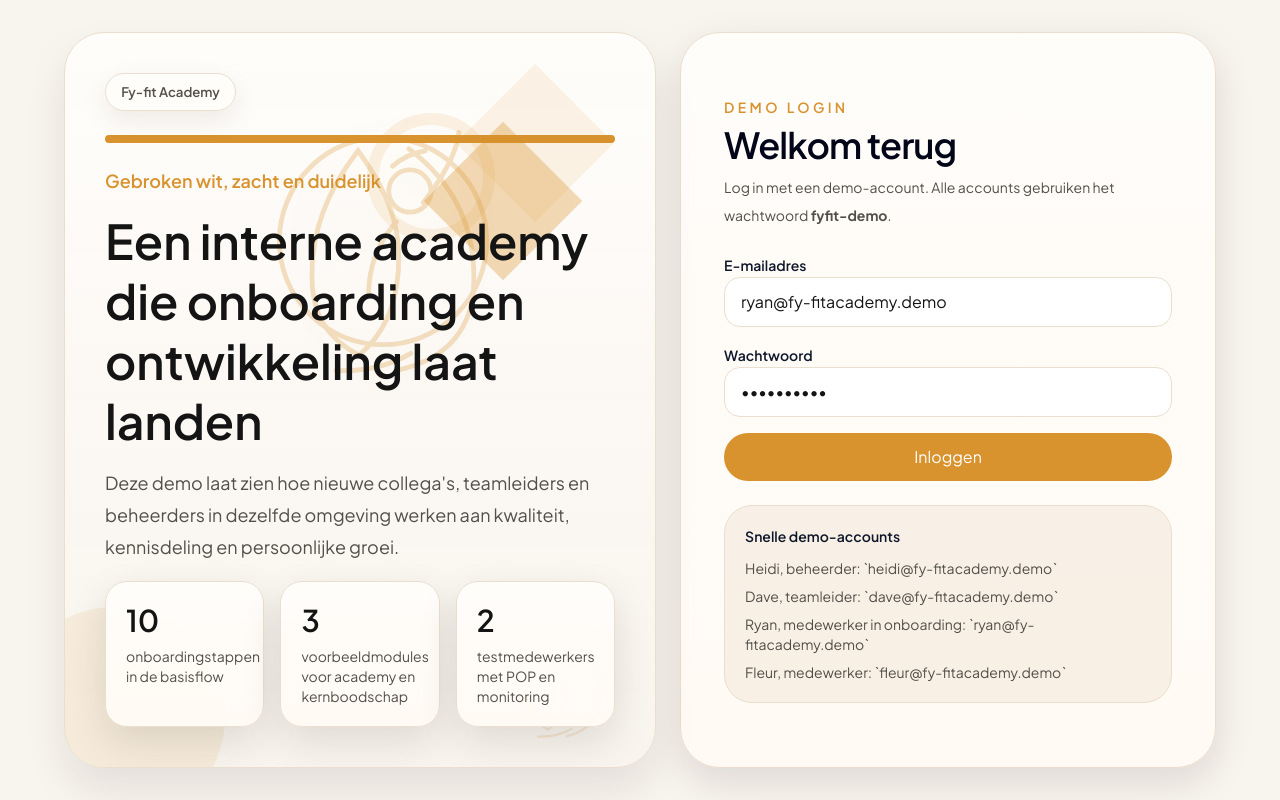
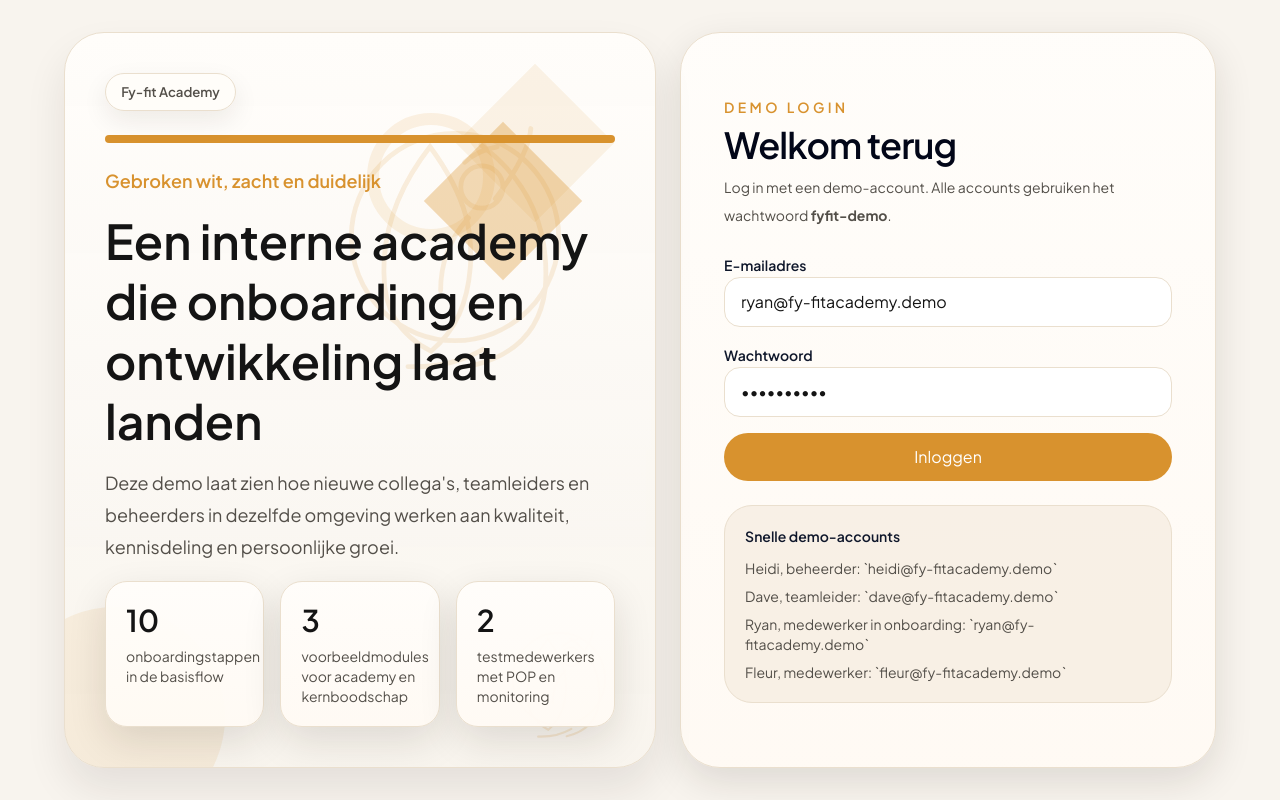
Before and after one commit to luuksmeekens94-hash/fy-fit-academy, a Next.js app: page /login in a window 1280 px wide. Built offline with nearby package versions, Linux system fonts and the light colour scheme; no server answers.

Commit message:
Revert "Make hero logo watermark visible"
This reverts commit 9e49f92ec3062d81ece510a36dac8005dfe3cd84.

```diff
--- a/src/app/globals.css
+++ b/src/app/globals.css
@@ -134,11 +134,11 @@ textarea {
 
 .hero-emblem {
   position: absolute;
-  right: 8rem;
-  top: 4rem;
-  opacity: 0.28;
+  right: 3.5rem;
+  top: 3.75rem;
+  opacity: 0.14;
   pointer-events: none;
-  filter: drop-shadow(0 0 36px rgba(216, 146, 46, 0.14));
+  filter: blur(0.2px);
 }
 
 .orb-ring {
```
